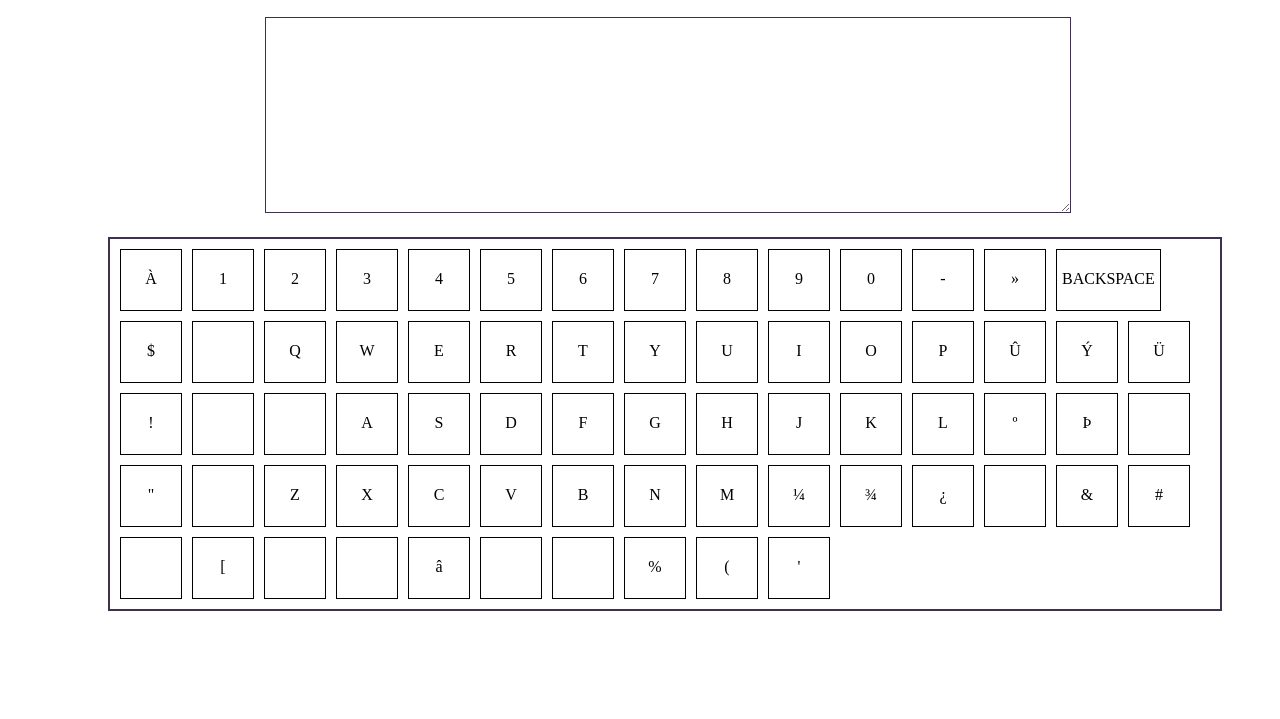
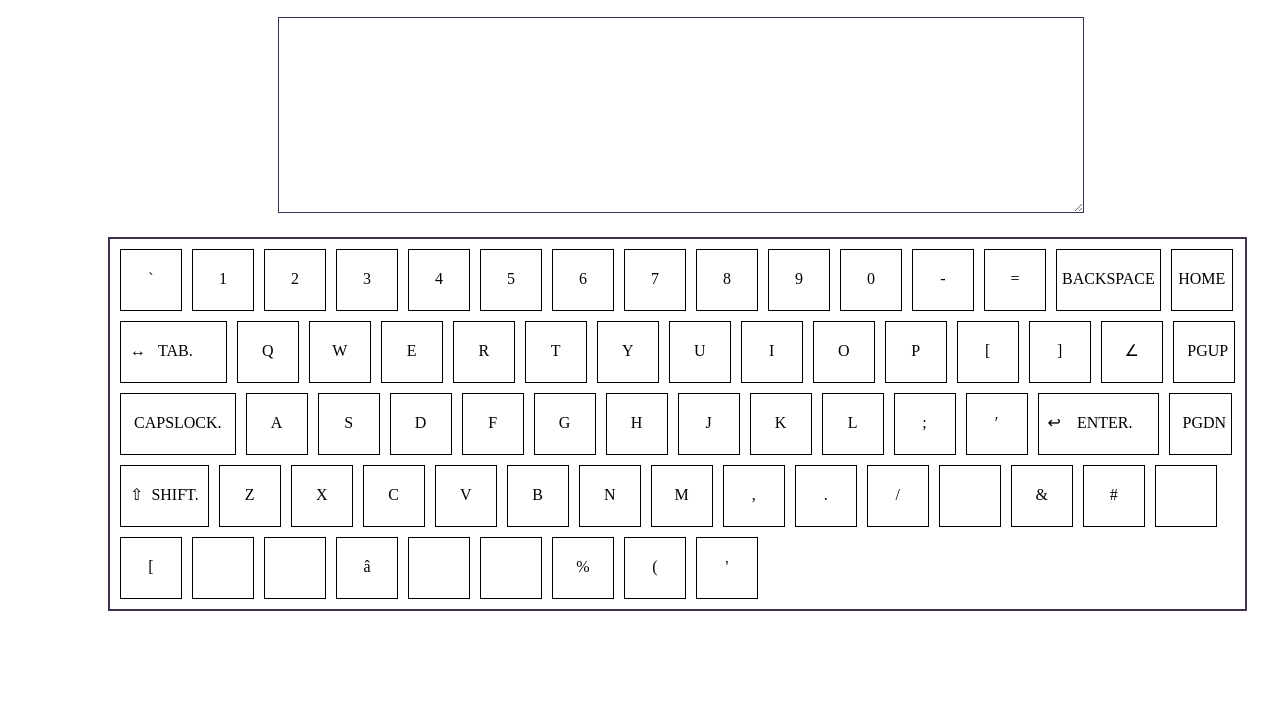
Before and after one commit to kmjyz44/virtual-keyboard, a plain HTML site: page index.html in a window 1280 px wide. Shown: the part 81-800 px from the top of the page. Drawn offline with Linux system fonts and the light colour scheme.

Commit message:
great backSpace

```diff
--- a/main.js
+++ b/main.js
@@ -1,6 +1,6 @@
 
 const keyboard = document.querySelector('.keyboard');
-const keybord = [192, 49, 50, 51, 52, 53, 54, 55, 56, 57, 48, 189, 187, 8, 36, 9, 81, 87, 69, 82, 84, 89, 85, 73, 79, 80, 219, 221, 220, 33, 20, 20, 65, 83, 68, 70, 71, 72, 74, 75, 76, 186, 222, 13, 34, 16, 90, 88, 67, 86, 66, 78, 77, 188, 190, 191, 16, 38, 35, 17, 91, 18, 32, 226, 18, 17, 37, 40, 39];
+const keybord = [192, 49, 50, 51, 52, 53, 54, 55, 56, 57, 48, 189, 187, 8, 36, 9, 81, 87, 69, 82, 84, 89, 85, 73, 79, 80, 219, 221, 220, 33, 20, 65, 83, 68, 70, 71, 72, 74, 75, 76, 186, 222, 13, 34, 16, 90, 88, 67, 86, 66, 78, 77, 188, 190, 191, 16, 38, 35, 17, 91, 18, 32, 226, 18, 17, 37, 40, 39];
 
 
 let simvol ='';
@@ -9,8 +9,24 @@ for(let i=0;i<keybord.length;i++){
      simvol+='<div class="key" data="'+keybord[i]+'">'+String.fromCharCode(keybord[i])+'</div>'
 keyboard.innerHTML=simvol;
 }
+document.querySelector('.key[data="192"]').innerHTML='`';
 document.querySelector('.key[data="189"]').innerHTML='-';
-
+document.querySelector('.key[data="187"]').innerHTML='=';
+document.querySelector('.key[data="9"]').innerHTML='&nbsp;&harr;&nbsp;&nbsp;&nbsp;TAB.&nbsp;&nbsp;&nbsp;&nbsp;&nbsp;&nbsp;&nbsp' ;
+document.querySelector('.key[data="36"]').innerHTML='HOME';
+document.querySelector('.key[data="219"]').innerHTML='[';
+document.querySelector('.key[data="221"]').innerHTML=']';
+document.querySelector('.key[data="220"]').innerHTML='&ang;';
+document.querySelector('.key[data="33"]').innerHTML='&nbsp;&nbsp;PGUP';
+document.querySelector('.key[data="20"]').innerHTML='&nbsp;&nbsp;CAPSLOCK.&nbsp;&nbsp;';
+document.querySelector('.key[data="186"]').innerHTML=';';
+document.querySelector('.key[data="222"]').innerHTML= '&prime;';
+document.querySelector('.key[data="13"]').innerHTML= '&nbsp;&#8617;&nbsp;&nbsp;&nbsp;&nbsp;ENTER.&nbsp;&nbsp;&nbsp;&nbsp;&nbsp';
+document.querySelector('.key[data="34"]').innerHTML= '&nbsp;&nbsp;PGDN';
+document.querySelector('.key[data="16"]').innerHTML= '&nbsp;&#8679;&nbsp;&nbsp;SHIFT.&nbsp';
+document.querySelector('.key[data="188"]').innerHTML= '&sbquo;';
+document.querySelector('.key[data="190"]').innerHTML= '.';
+document.querySelector('.key[data="191"]').innerHTML= '/';
 //добавление даты и символа .end//
 let arrtext='';
 let bac ='';
@@ -25,17 +41,20 @@ document.onkeydown = function(event){
      act[0].classList.remove('active');
  }
  document.querySelector('.key[data="'+event.keyCode+'"]').classList.add('active');
- console.log(event.keyCode);
- //вывод текста на экран...//
+
+//Переназначение кнопок....//
  if(event.keyCode==189){
     addk='-';
     Arrtext.push(addk);
-    console.log('189------------------');
  }
  else
     if(event.keyCode =='8'){
    Arrtext.splice(Arrtext.length-1,1);
-
+}
+else
+    if(event.keyCode ==187){
+        addk='=';
+        Arrtext.push(addk);
 }
 
 else{
@@ -44,7 +63,9 @@ else{
 
 }
 
+//Переназначение кнопок...END.//
 
+ //вывод текста на экран...//
 arrtext = Arrtext.join('');
 document.querySelector('.text').innerHTML=arrtext;
 
--- a/style.css
+++ b/style.css
@@ -28,7 +28,7 @@ h1{
     display: inline-block;
      border: 2px solid rgb(63, 48, 78);
      padding: 5px;
-     width: 1100px;
+     width: 1125px;
     margin-left: 100px;
 
 }
```
